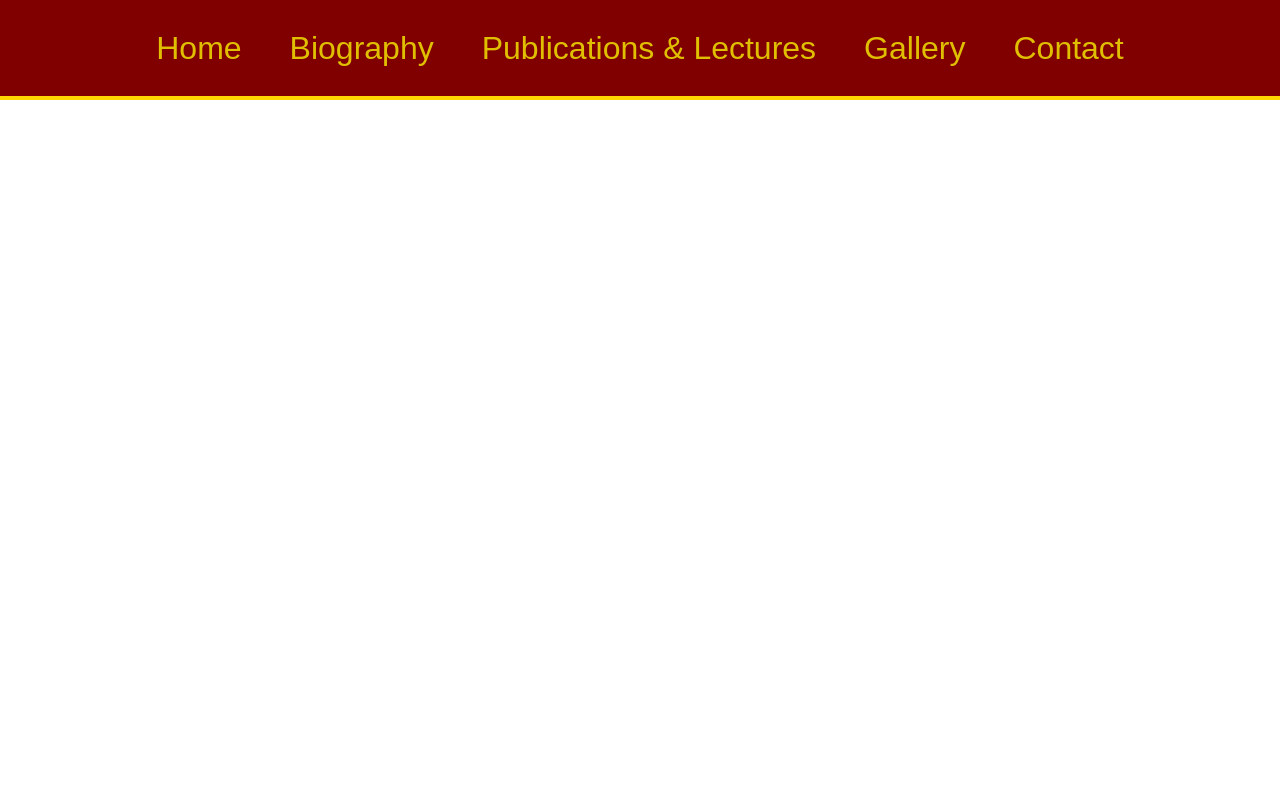
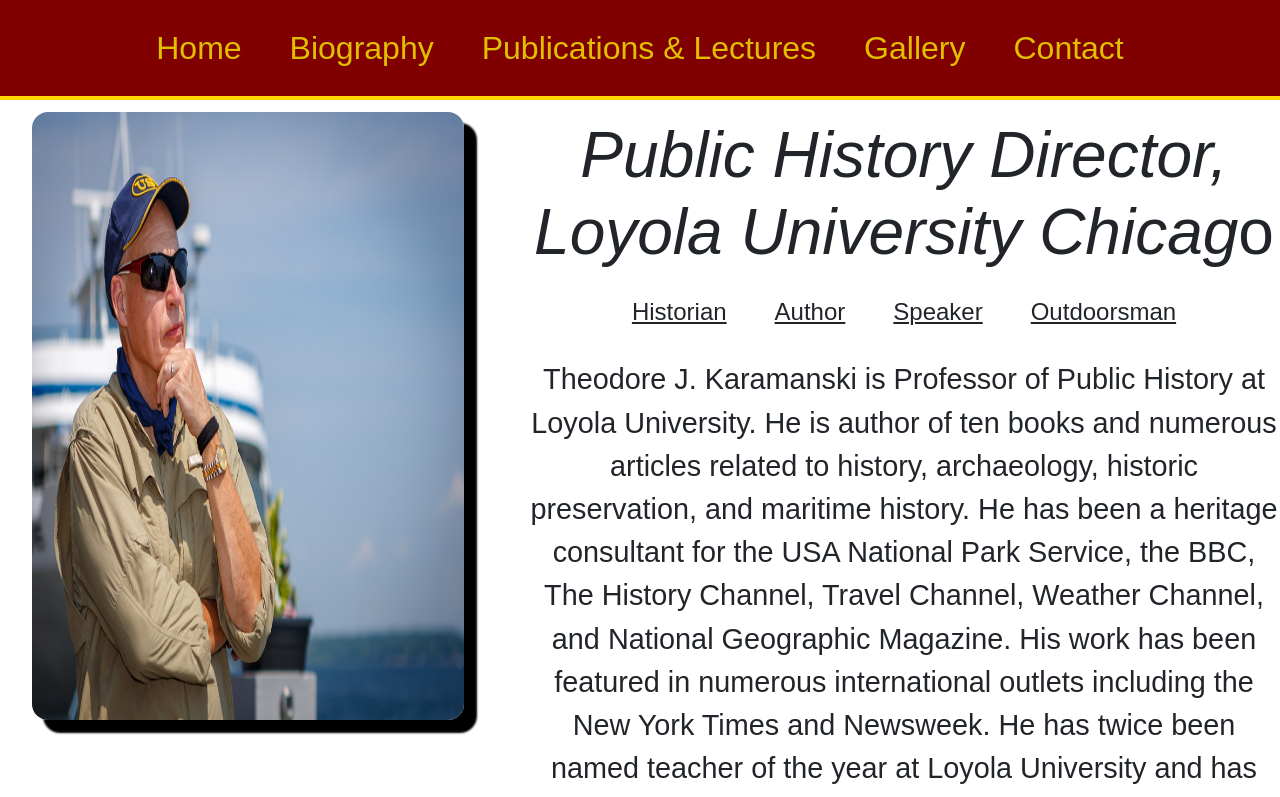
Before and after one commit to alecnissen/ted-personal-website, a React (Vite) app: page / in a window 1280 px wide. Shown: the top 797 px of the page. Built offline with nearby package versions, Linux system fonts and the light colour scheme; a web font is replaced by a local one.

Commit message:
started refactoring img and title section

```diff
--- a/notes.js
+++ b/notes.js
@@ -16,8 +16,8 @@
 // bootstrap over riding previous styles? fix one section at a time ***
 
 // fixed header ***
-// get offcanvas working
+// get offcanvas working // done
 
-// *** get offcanvas working,
+// *** get offcanvas working, // done
 
-// *** change the color of the icon
+// *** change the color of the icon // done
--- a/src/App.jsx
+++ b/src/App.jsx
@@ -11,8 +11,8 @@
   return (
     <>
     <Header></Header>
-    {/* <ImgAndDescription></ImgAndDescription>
-    <ExpertiseCards></ExpertiseCards>
+    <ImgAndDescription></ImgAndDescription>
+    {/* <ExpertiseCards></ExpertiseCards>
     <FeaturedBooks></FeaturedBooks>
     <FeaturedLectures></FeaturedLectures>
     <LatestNews></LatestNews>
--- a/src/ImgAndDescription.jsx
+++ b/src/ImgAndDescription.jsx
@@ -1,5 +1,7 @@
 import React from 'react';
-import tedImg from './Assets/Viking.Karamanski.Pic.2.jpeg';
+// import tedImg from './Assets/Viking.Karamanski.Pic.2.jpeg';
+import tedImg from './Assets/Public.Hist.The.Thinker.jpg';
+
 
 export default function ImgAndDescription() {
   return (
--- a/src/Styles/img_and_description_styles.scss
+++ b/src/Styles/img_and_description_styles.scss
@@ -12,9 +12,13 @@
 
 
 .img-description-content-wrapper img {
-    width: 31rem;
+    width: 27rem;
+    height: 38rem;
+    // height: 100%;
     margin-left: 2rem;
+    margin-top: 5rem;
     border-radius: 1rem;
+    box-shadow: 12px 12px 2px 1px black;
 }
 
 .title-description-container {
```
